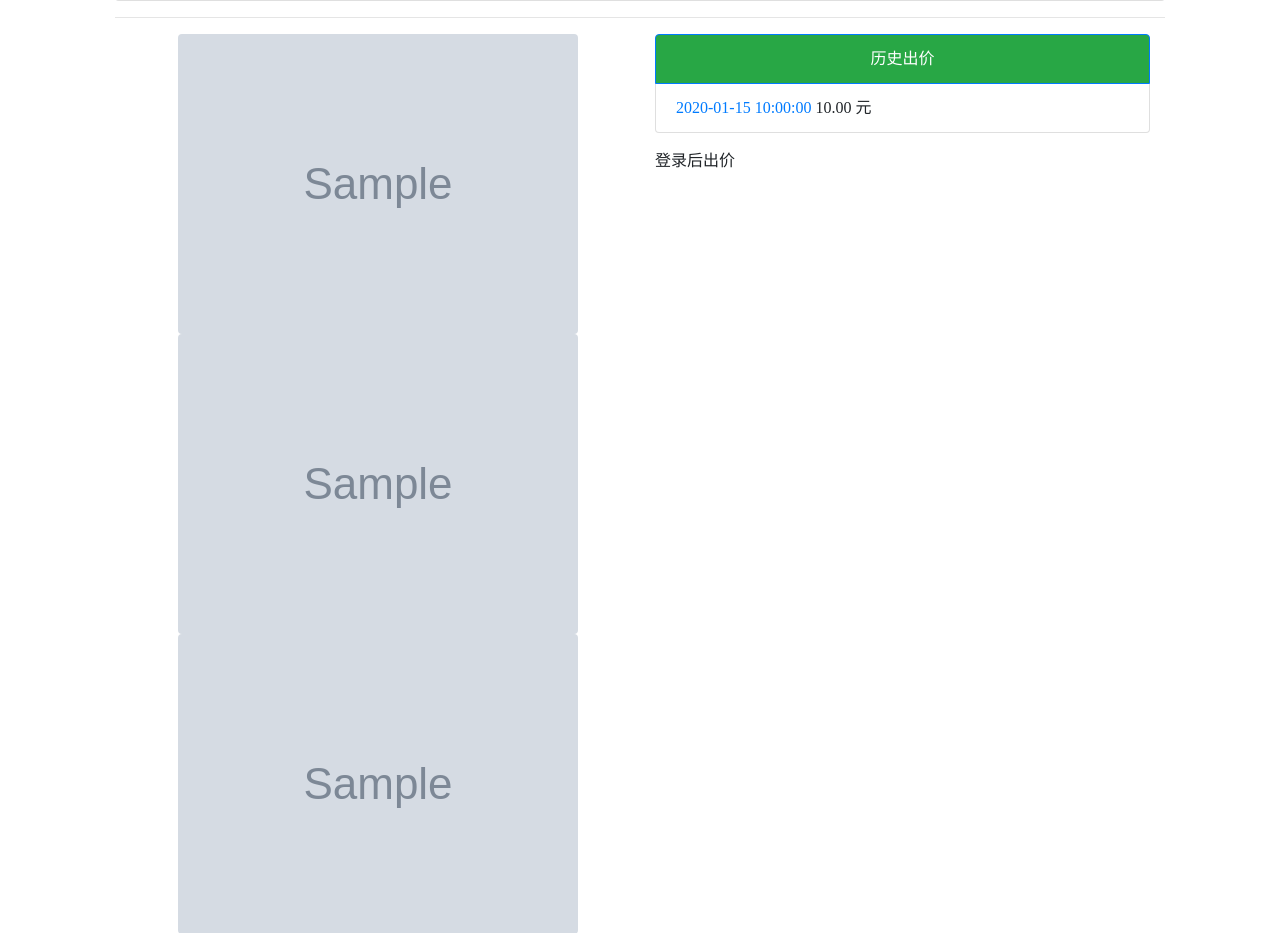
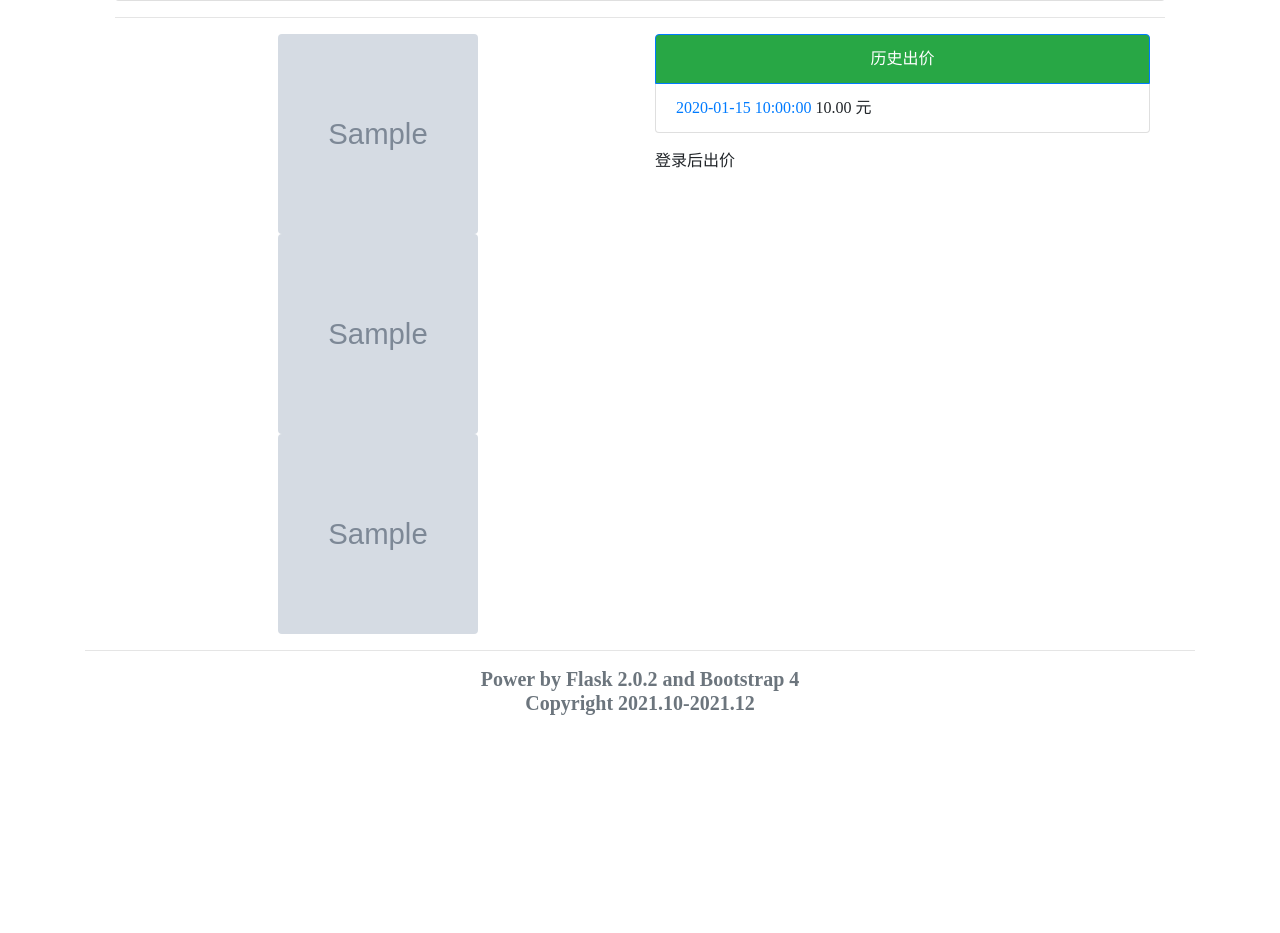
Before and after one commit to wpwupingwp/mai_web, a Flask app: page /goods/1 in a window 1280 px wide. Shown: the part 438-1371 px from the top of the page. After the commit the page ends 1153 px from the top, so only its background shows below. Run offline with Flask 2, Linux system fonts and the light colour scheme; tables that the repository leaves empty hold one stand-in row (values such as "Sample post"); grey boxes marked "Sample" are stand-in pictures; some libraries are stand-ins or nearby versions.

Commit message:
adjust photo size

```diff
--- a/mai/templates/goods.html
+++ b/mai/templates/goods.html
@@ -14,9 +14,9 @@
     <hr/>
     <div class="row mx-auto">
         <div class="col">
-            <img class="rounded d-block mx-auto"  src="{{goods.photo1}}">
-            <img class="rounded d-block mx-auto"  src="{{goods.photo1}}">
-            <img class="rounded d-block mx-auto"  src="{{goods.photo1}}">
+            <img class="rounded d-block mx-auto"  src="{{goods.photo1}}" style="height: 200px; width: 200px; display: block;">
+            <img class="rounded d-block mx-auto"  src="{{goods.photo2}}" style="height: 200px; width: 200px; display: block;">
+            <img class="rounded d-block mx-auto"  src="{{goods.photo3}}" style="height: 200px; width: 200px; display: block;">
         </div>
         <div class="col">
             <ol class="list-group">
```
